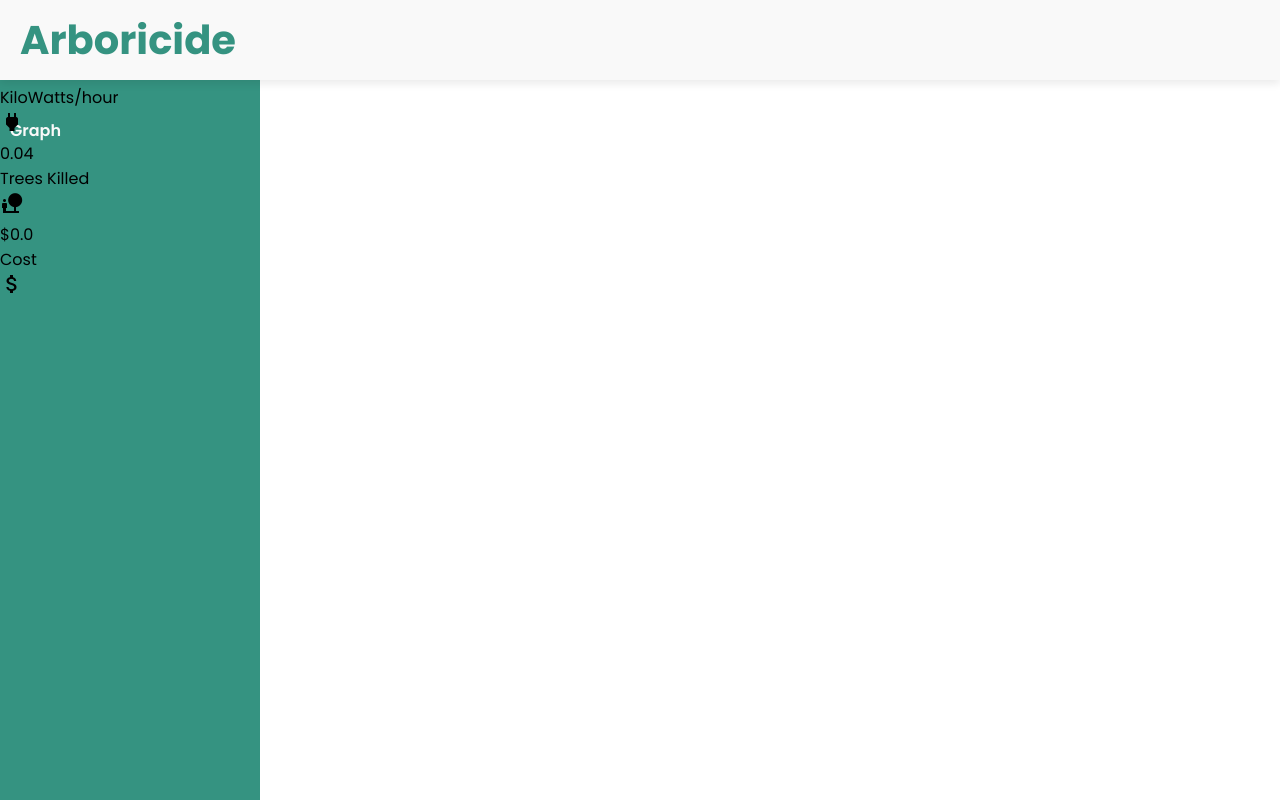
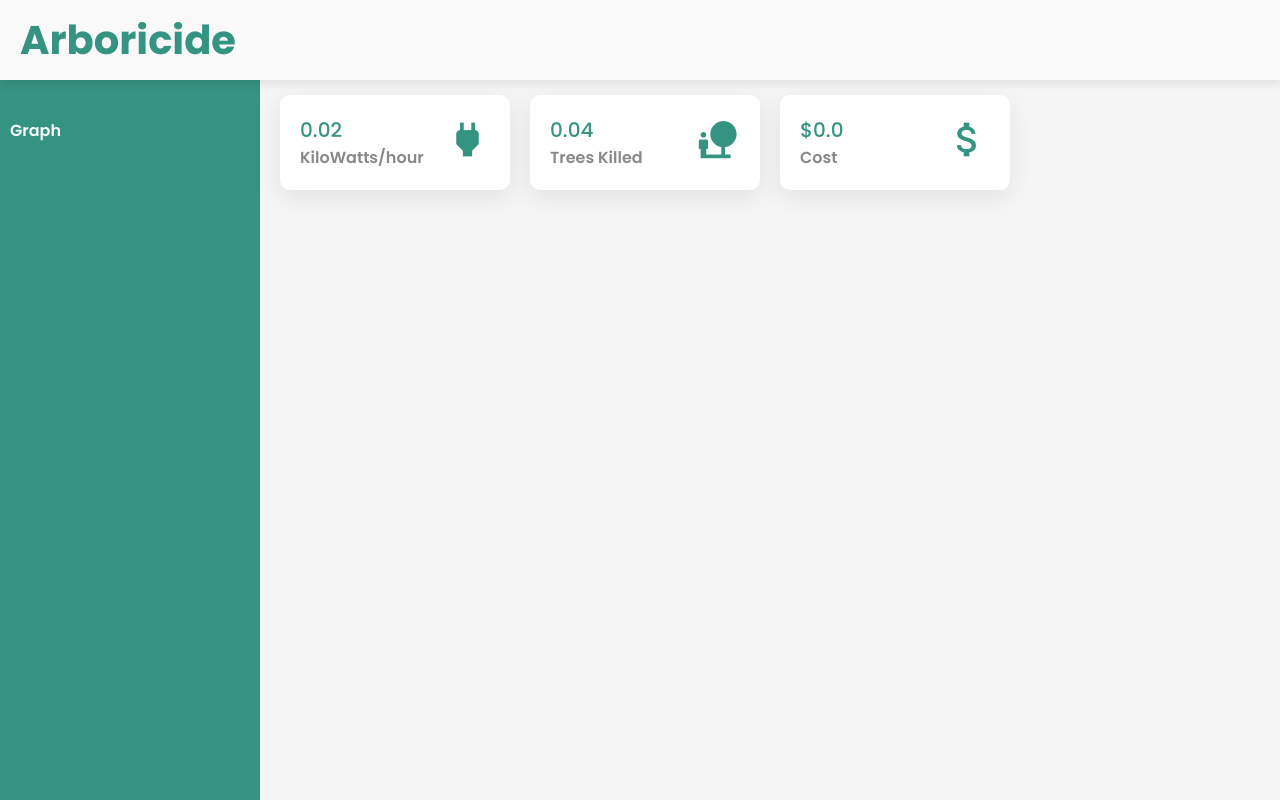
Before and after one commit to MarachLJLL/McHacks11, a Flask app: page /result in a window 1280 px wide. Run offline with Flask 3, Linux system fonts and the light colour scheme; a user stored in the database is signed in.

Commit message:
asdfrgty

```diff
--- a/ViewerApp/static/templates/result.html
+++ b/ViewerApp/static/templates/result.html
@@ -80,7 +80,48 @@
             position: absolute;
             top: 60px;
             width: calc(100% - 260px);
+            left: 260px;
+            min-height: calc(100vh - 60px);
+            background: #f5f5f5;
 
+
+        }
+
+
+        .cards{
+            width: 100%;
+            padding: 35px 20px;
+            display: grid;
+            grid-template-columns: repeat(4, 1fr);
+            grid-gap: 20px;
+        }
+
+        .cards .card{
+            padding: 20px;
+            display: flex;
+            align-items: center;
+            justify-content: space-between;
+            background: #fff;
+            border-radius: 10px;
+            box-shadow: 0 7px 25px rgba(0, 0, 0, 0.08);
+
+        }
+
+        .number{
+            font-size: 20px;
+            font-weight: 500;
+            color: #359381;
+        }
+
+        .card-name {
+            color: #888;
+            font-weight: 600;
+
+        }
+
+        .icon-box i{
+            font-size: 45px;
+            color: #359381;
         }
 
 
@@ -115,8 +156,6 @@
                             <i class="material-icons">power</i>
                         </div>
                     </div>
-                </div>
-                <div class="cards">
                     <div class="card">
                         <div class="card-content">
                             <div class="number">{{ g.treesKilled_t|round(2) }}</div>
@@ -126,8 +165,6 @@
                             <i class="material-icons">nature_people</i>
                         </div>
                     </div>
-                </div>
-                <div class="cards">
                     <div class="card">
                         <div class="card-content">
                             <div class="number">${{ g.cost_t|round(2) }}</div>
```
